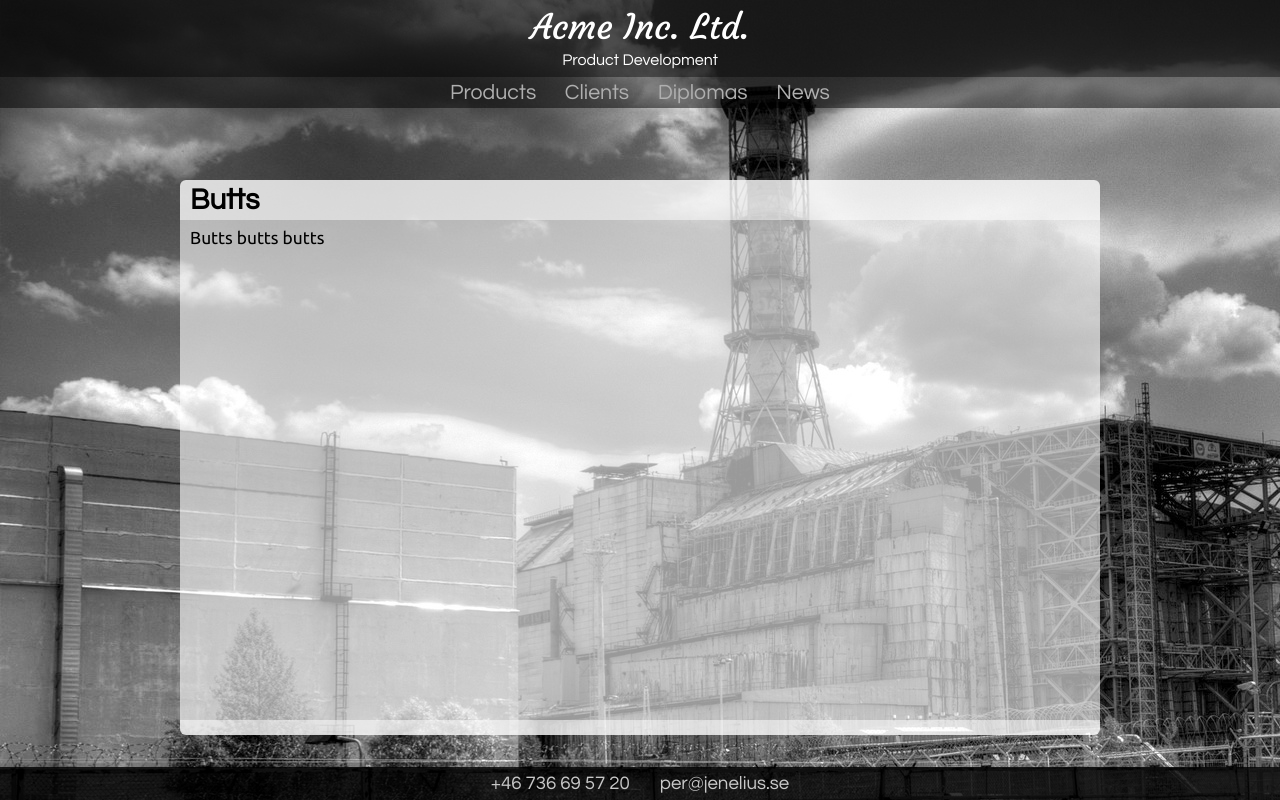
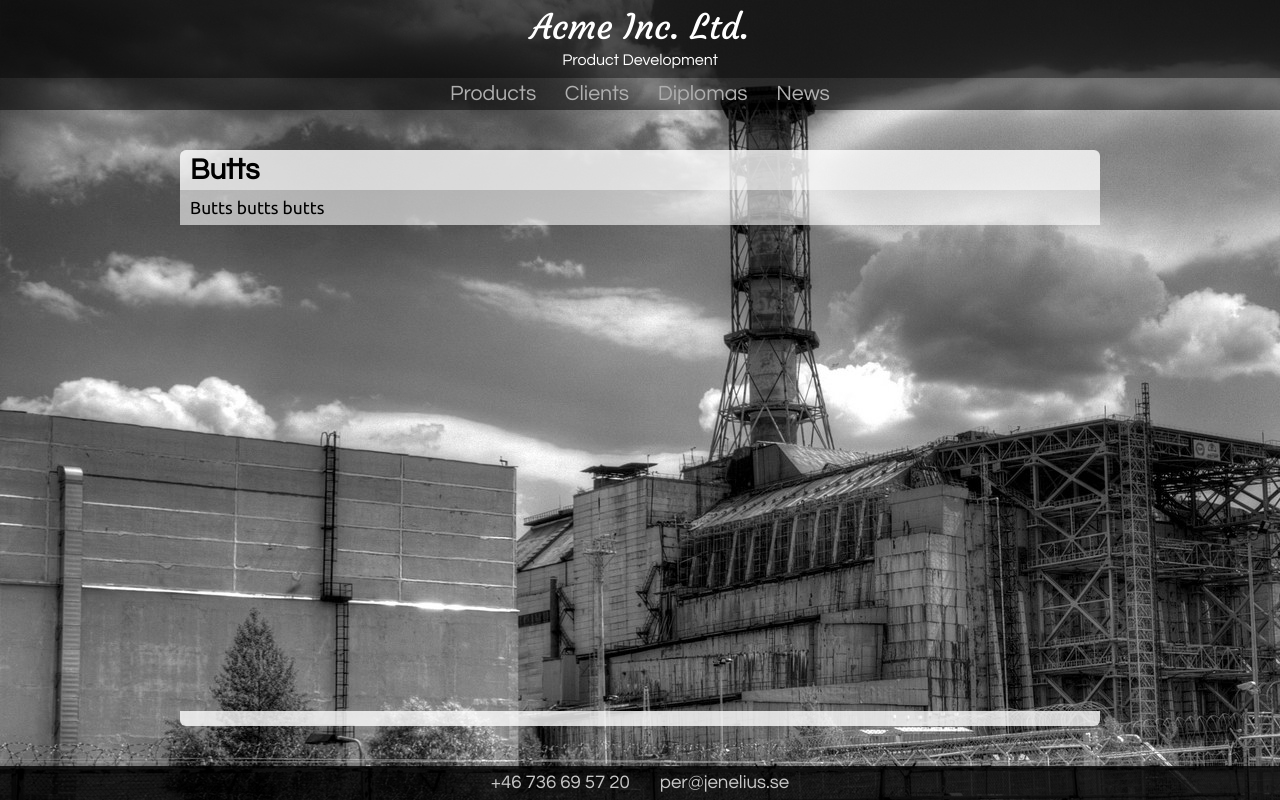
Before and after one commit to PerMJenelius/angular-web, an Angular app: page /home in a window 1280 px wide. Built offline with nearby package versions, Linux system fonts and the light colour scheme.

Commit message:
lite css etc

```diff
--- a/src/app/app.component.css
+++ b/src/app/app.component.css
@@ -1,6 +1,7 @@
 header {
     text-align: center;
     background-color: rgba(0,0,0,0.7);
+    height: 78px;
 }
 
     header>a {
@@ -23,16 +24,17 @@ header {
 
         header>a>h2 {
             margin: 0;
-            padding: 4px 0 9px 0;
+            padding: 4px 0 0 0;
             font-family: 'Questrial', sans-serif;
             font-weight: 500;
             font-size: 12pt;
         }
 
 .mainpages {
+    height: 27px;
+    padding: 5px 0 0 0;
     font-family: 'Questrial', sans-serif;
     text-align: center;
-    padding: 5px 0;
     background-color: rgba(0,0,0,0.5);
 }
 
@@ -49,8 +51,9 @@ header {
         }
 
 footer {
-    padding: 7px 0;
     width: 100vw;
+    height: 27px;
+    padding: 7px 0 0 0;
     position: fixed;
     left: 0;
     bottom: 0;
--- a/src/app/app.component.ts
+++ b/src/app/app.component.ts
@@ -12,7 +12,7 @@ import { IMainpage } from './content/mainpage';
 export class AppComponent implements OnInit {
 	pageTitle: string = 'Acme Inc. Ltd.';
 	pageSubtitle: string = 'Product Development';
-	mainpages: IMainpage[];
+	mainpages: any[];
     activePage: number = 0;
     activeItem: number = 10;
     activeHeader: string;
@@ -26,9 +26,7 @@ export class AppComponent implements OnInit {
 		}
 	title = 'app';
 
-	constructor(private _contentService: ContentService) {
-
-			}
+	constructor(private _contentService: ContentService) { }
 
 	ngOnInit(): void {
 		this._contentService.getContent()
@@ -46,7 +44,7 @@ export class AppComponent implements OnInit {
 		var pageTab = document.getElementById(pageNr.toString());
 		oldPage.style.setProperty('background-color', '');
 		oldPage.style.setProperty('color', '');
-				pageTab.style.setProperty('background-color', 'rgba(0,0,0,0.5)');
+		pageTab.style.setProperty('background-color', 'rgba(0,0,0,0.4)');
 		pageTab.style.setProperty('color', 'rgba(240,240,240,1)');
 		this.activePage = pageNr;
 		this.activeItem = 10;
--- a/src/app/content/content.component.css
+++ b/src/app/content/content.component.css
@@ -47,7 +47,7 @@
 
 .topBar {
     position: fixed;
-    top: 180px;
+    top: 150px;
     left: 30px;
     right: 30px;
     height: 35px;
@@ -63,8 +63,8 @@
 
 .itemInfo {
     position: fixed;
-    top: 220px;
-    bottom: 80px;
+    top: 190px;
+    /* bottom: 89px; */
     left: 30px;
     right: 30px;
     overflow-y: auto;
@@ -78,7 +78,7 @@
 
 .bottombar {
     position: fixed;
-    bottom: 65px;
+    bottom: 74px;
     left: 30px;
     right: 30px;
     height: 15px;
--- a/src/app/content/content.component.ts
+++ b/src/app/content/content.component.ts
@@ -13,5 +13,7 @@ export class ContentComponent implements OnInit {
     @Input() contentHeader: string;
     @Input() contentText: string;
 
-	ngOnInit(): void { }
+	ngOnInit(): void {
+
+    }
 }
```
Lines whose indentation alone changed are shown as unchanged.
